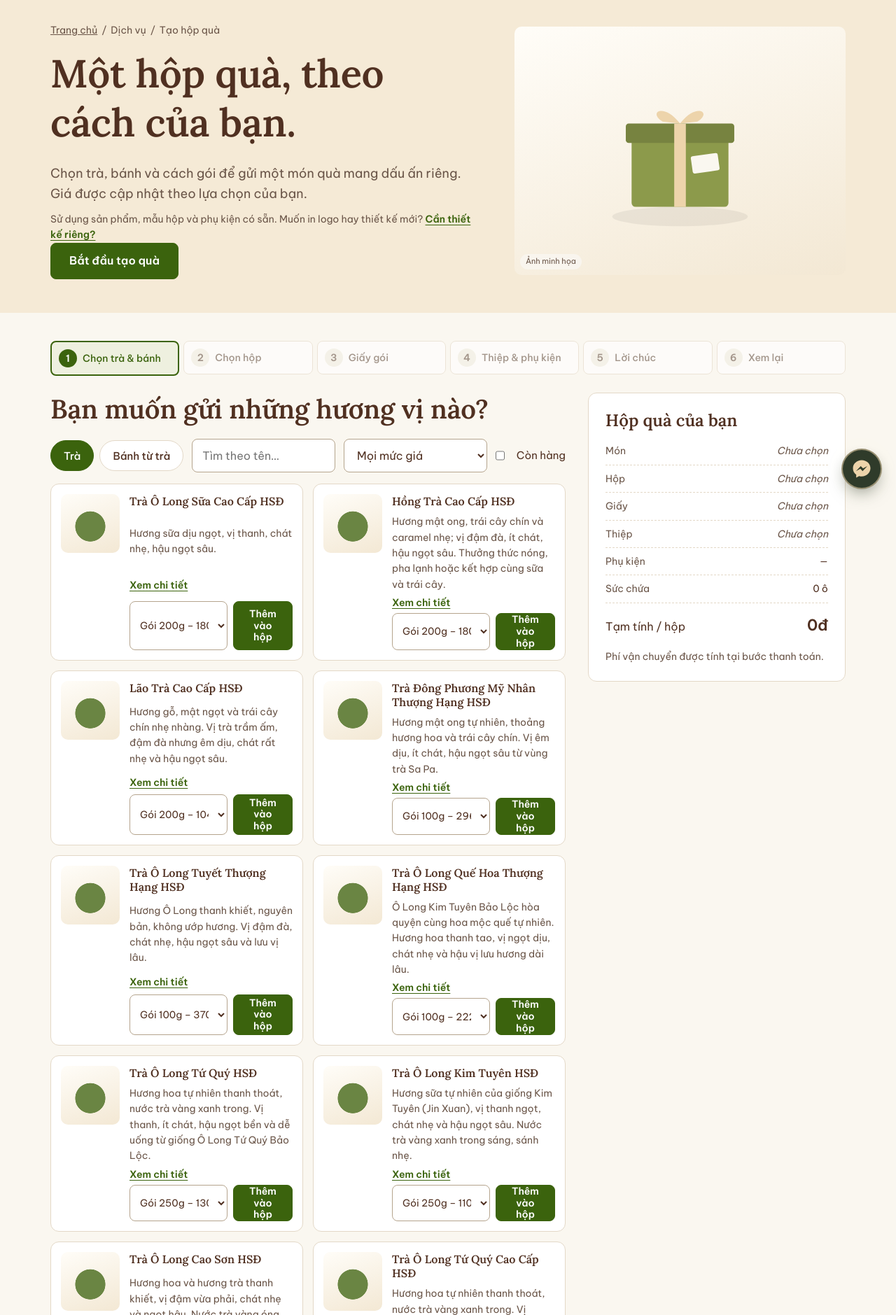
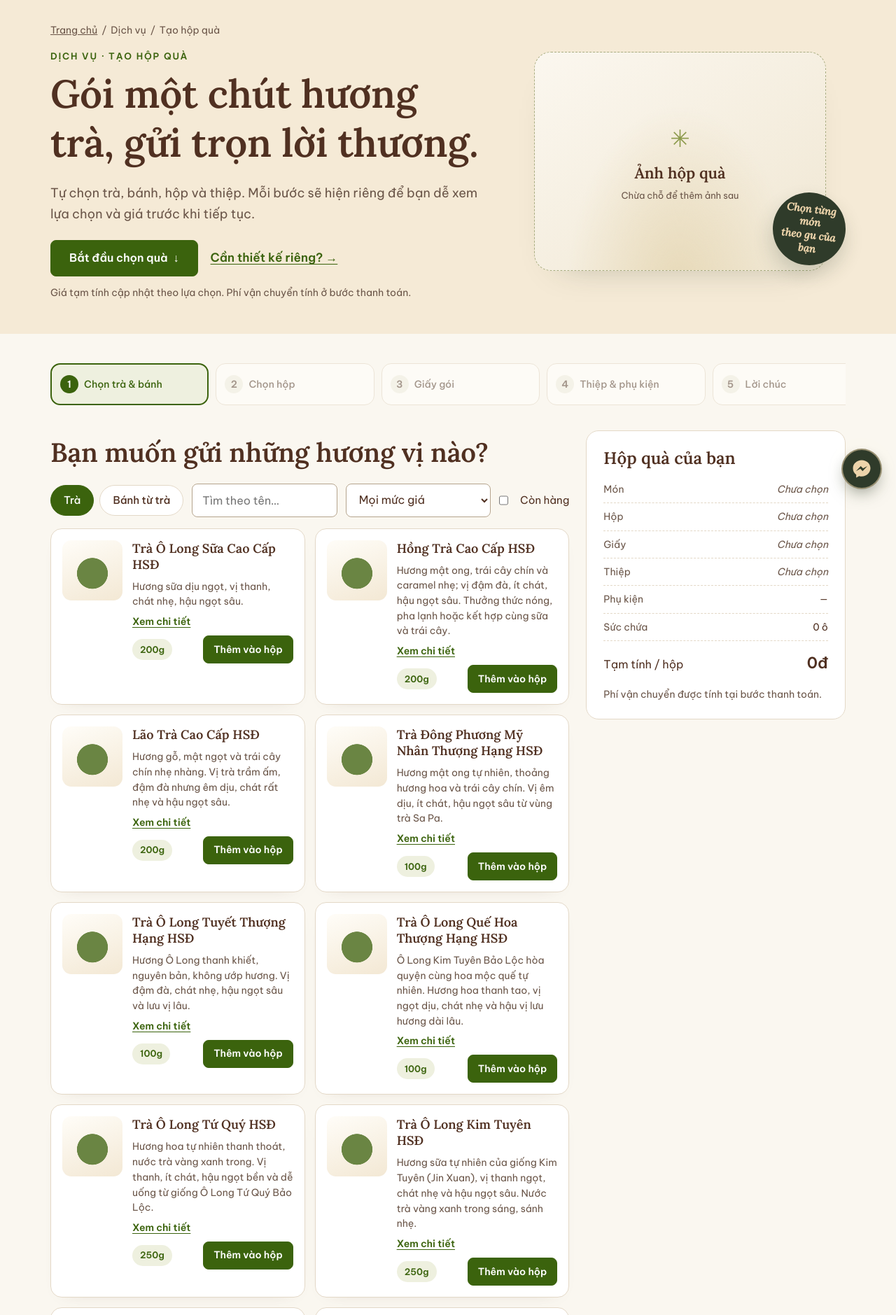
Before and after one commit to tranthixuanmai2006vt-blip/trong_vi_tra, a Flask app: page /dich-vu/tao-hop-qua in a window 1280 px wide. Shown: the part 81-1960 px from the top of the page at 70% size. Run offline with Flask 3, Linux system fonts and the light colour scheme; data that the repository does not hold is empty; some web fonts are replaced.

Commit message:
Lam moi dich vu tao hop qua

```diff
--- a/static/css/style.css
+++ b/static/css/style.css
@@ -909,6 +909,40 @@ h1, h2, h3 { text-transform: none; }
 .bx-art.has-photo::before,.bx-art.has-photo::after{display:none}
 .bx-art.has-photo img{width:100%;height:100%;object-fit:contain;display:block}
 
+/* ---------- Gift box service refresh ---------- */
+.giftbox-hero-actions{display:flex;flex-wrap:wrap;align-items:center;gap:18px;margin:22px 0 12px}
+.giftbox-hero-actions .link{font-weight:600;color:var(--action)}
+.giftbox-hero-visual{position:relative;min-height:330px;display:grid;place-items:center}
+.giftbox-photo-placeholder{position:relative;width:88%;aspect-ratio:4/3;display:flex;flex-direction:column;align-items:center;justify-content:center;gap:8px;border:1px dashed #A9AD81;border-radius:24px;background:radial-gradient(ellipse at 50% 110%,#E7D9B8,transparent 55%),linear-gradient(145deg,#FBF7EF,#F0E7D3);color:var(--text-2);box-shadow:0 24px 50px -40px rgba(47,59,42,.42)}
+.giftbox-photo-placeholder span{font-size:34px;color:var(--accent)}
+.giftbox-photo-placeholder b{font:600 22px var(--serif);color:var(--text)}
+.giftbox-photo-placeholder small{font-size:13px}
+.giftbox-hero-stamp{position:absolute;right:0;bottom:5%;display:grid;place-items:center;width:104px;height:104px;border-radius:50%;background:var(--dark);color:var(--bg-section);text-align:center;font:italic 600 15px/1.25 var(--serif);transform:rotate(7deg);box-shadow:0 14px 28px rgba(47,59,42,.2)}
+#builder{scroll-margin-top:92px}
+#stepbar{display:flex;gap:10px;overflow-x:auto;padding:2px 2px 12px;scrollbar-width:thin;scroll-snap-type:x proximity}
+#stepbar li{flex:0 0 clamp(170px,20%,230px);scroll-snap-align:start}
+#stepbar button{min-height:60px;padding:10px 12px;background:#FFFEFA;border-radius:14px;font-size:14px;line-height:1.35}
+#stepbar .current button{border:2px solid var(--action);background:var(--selected-bg)}
+.step h2{font-size:clamp(28px,3vw,38px);margin:8px 0 20px}
+.step-nav{margin-top:26px;padding-top:20px;border-top:1px solid var(--line)}
+.bx-card{grid-template-columns:86px minmax(0,1fr);align-items:start;gap:14px;padding:16px;border-radius:16px;box-shadow:0 8px 24px -22px rgba(80,48,33,.38);transition:border-color .2s,transform .2s,box-shadow .2s}
+.bx-card:hover{transform:translateY(-2px);box-shadow:0 14px 30px -24px rgba(80,48,33,.42)}
+.bx-card.selected{border-width:2px}
+.bx-art{width:86px;height:86px;border-radius:13px}
+.bx-card h4{font-family:var(--serif);font-size:18px;line-height:1.28}
+.bx-body{gap:8px}
+.bx-body>.small.muted{font-size:14px;line-height:1.55}
+.bx-tea-packs{display:grid;gap:8px;margin-top:3px}
+.bx-tea-pack{display:flex;align-items:center;justify-content:space-between;gap:10px}
+.bx-pack-tag{display:inline-flex;align-items:center;min-height:30px;padding:4px 11px;border-radius:999px;background:var(--selected-bg);color:var(--action);font-size:13px;font-weight:700;white-space:nowrap}
+.bx-tea-pack .btn{white-space:nowrap}
+.bx-add{align-items:center}
+.bx-add select{min-width:0;width:auto;flex:1}
+.bx-chosen{font-size:13px;padding:6px 8px 6px 10px}
+.builder{gap:24px}
+.summary{border-radius:18px}
+@media(max-width:767px){.giftbox-hero-visual{min-height:260px}.giftbox-photo-placeholder{width:90%}.giftbox-hero-stamp{width:84px;height:84px;font-size:13px}#stepbar li{flex-basis:190px}.bx-grid{grid-template-columns:1fr}.bx-card{grid-template-columns:72px minmax(0,1fr);gap:12px;padding:13px}.bx-art{width:72px;height:72px}}
+
 /* Named cover photos: full banner on desktop, photo above text on mobile. */
 .cat-cover.has-photo{display:block;position:relative;padding:0;isolation:isolate}
 .cat-cover-photo{position:absolute;inset:0;z-index:-2;display:block}
--- a/static/js/giftbox.js
+++ b/static/js/giftbox.js
@@ -86,16 +86,19 @@
       const opts = p.variants.map(v => `<option value="${v.sku}" ${v.stock <= 0 ? 'disabled' : ''}>${esc(v.label)} – ${vnd(v.price)}${v.stock <= 0 ? ' (tạm hết)' : ''}</option>`).join('');
       const chosen = p.variants.filter(v => st.items[v.sku] > 0);
       const allOut = p.variants.every(v => v.stock <= 0);
+      const teaPacks = p.type === 'tra'
+        ? `<div class="bx-tea-packs">${p.variants.map(v => `<div class="bx-tea-pack"><span class="bx-pack-tag">${esc(v.label.replace(/^Gói\s*/i, ''))}</span><button class="btn btn-sm" data-addtea="${v.sku}" ${v.stock <= 0 ? 'disabled' : ''}>Thêm vào hộp</button></div>`).join('')}</div>`
+        : `<div class="bx-add"><select data-var="${p.id}" aria-label="Quy cách ${esc(p.name)}">${opts}</select><button class="btn btn-sm" data-addbox="${p.id}">Thêm vào hộp</button></div>`;
       return `<article class="bx-card ${chosen.length ? 'selected' : ''} ${allOut ? 'is-out' : ''}">
         <div class="bx-art ${p.image_url ? 'has-photo' : ''}" style="--c:${p.color}">${p.image_url ? `<img src="${esc(p.image_url)}" alt="${esc(p.name)}" loading="lazy">` : ''}</div>
         <div class="bx-body"><h4>${esc(p.name)}</h4><p class="small muted">${esc(p.taste_note)}</p>
           ${p.type === 'banh' ? `<p class="small"><span class="pill-warn">Dị ứng: ${esc(p.allergens.join(', '))}</span> · Chuẩn bị ${p.prep_days} ngày</p>` : ''}
           <button class="link-sm" data-detail="${p.id}">Xem chi tiết</button>
-          ${allOut ? '<p class="err small">Tạm hết hàng</p>' : `<div class="bx-add"><select data-var="${p.id}" aria-label="Quy cách ${esc(p.name)}">${opts}</select>
-          <button class="btn btn-sm" data-addbox="${p.id}">Thêm vào hộp</button></div>`}
+          ${allOut ? '<p class="err small">Tạm hết hàng</p>' : teaPacks}
           ${chosen.map(v => `<div class="bx-chosen"><span>${esc(v.label)}</span><div class="stepper stepper-sm"><button data-dec="${v.sku}" aria-label="Giảm">−</button><b>${st.items[v.sku]}</b><button data-inc="${v.sku}" aria-label="Tăng">+</button></div></div>`).join('')}
         </div></article>`;
     }).join('');
+    $('bxItems').querySelectorAll('[data-addtea]').forEach(b => b.onclick = () => changeQty(b.dataset.addtea, 1));
     $('bxItems').querySelectorAll('[data-addbox]').forEach(b => b.onclick = () => {
       const sku = $('bxItems').querySelector(`[data-var="${b.dataset.addbox}"]`).value; changeQty(sku, 1);
     });
--- a/templates/giftbox.html
+++ b/templates/giftbox.html
@@ -5,12 +5,13 @@
   <div class="container hero-grid hero-grid-sm">
     <div>
       {{ m.crumbs([('Dịch vụ', None), ('Tạo hộp quà', None)]) }}
-      <h1>Một hộp quà, theo cách của bạn.</h1>
-      <p class="lead">Chọn trà, bánh và cách gói để gửi một món quà mang dấu ấn riêng. Giá được cập nhật theo lựa chọn của bạn.</p>
-      <p class="muted small">Sử dụng sản phẩm, mẫu hộp và phụ kiện có sẵn. Muốn in logo hay thiết kế mới? <a class="link" href="{{ url_for('custom_design') }}" id="toCustom">Cần thiết kế riêng?</a></p>
-      <a href="#builder" class="btn btn-lg" id="startBtn">Bắt đầu tạo quà</a>
+      <p class="eyebrow">Dịch vụ · Tạo hộp quà</p>
+      <h1>Gói một chút hương trà, gửi trọn lời thương.</h1>
+      <p class="lead">Tự chọn trà, bánh, hộp và thiệp. Mỗi bước sẽ hiện riêng để bạn dễ xem lựa chọn và giá trước khi tiếp tục.</p>
+      <div class="giftbox-hero-actions"><a href="#builder" class="btn btn-lg" id="startBtn">Bắt đầu chọn quà <span aria-hidden="true">↓</span></a><a class="link" href="{{ url_for('custom_design') }}" id="toCustom">Cần thiết kế riêng? →</a></div>
+      <p class="muted small">Giá tạm tính cập nhật theo lựa chọn. Phí vận chuyển tính ở bước thanh toán.</p>
     </div>
-    <div>{{ m.art('giftbox', '#8C9A4B', 'hộp quà tự tạo', '4/3') }}</div>
+    <div class="giftbox-hero-visual"><div class="giftbox-photo-placeholder"><span aria-hidden="true">✳</span><b>Ảnh hộp quà</b><small>Chừa chỗ để thêm ảnh sau</small></div><span class="giftbox-hero-stamp">Chọn từng món<br>theo gu của bạn</span></div>
   </div>
 </section>
 
@@ -45,14 +46,14 @@
 
         {# BƯỚC 2 #}
         <div class="step" data-step="2" hidden>
-          <h2 tabindex="-1">Chọn chiếc hộp vừa với món quà của bạn</h2>
+          <h2 tabindex="-1">Chọn chiếc hộp cho món quà</h2>
           <p class="muted" id="slotInfo"></p>
           <div class="opt-grid" id="bxBoxes"></div>
         </div>
 
         {# BƯỚC 3 #}
         <div class="step" data-step="3" hidden>
-          <h2 tabindex="-1">Chọn lớp gói cho lời gửi trao</h2>
+          <h2 tabindex="-1">Chọn giấy gói</h2>
           <p class="muted small">Giấy thủ công có thể khác nhẹ về sắc độ và bề mặt. Ảnh là mẫu chất liệu, không phải ảnh thành phẩm chính xác.</p>
           <div class="opt-grid" id="bxPapers"></div>
         </div>
```
